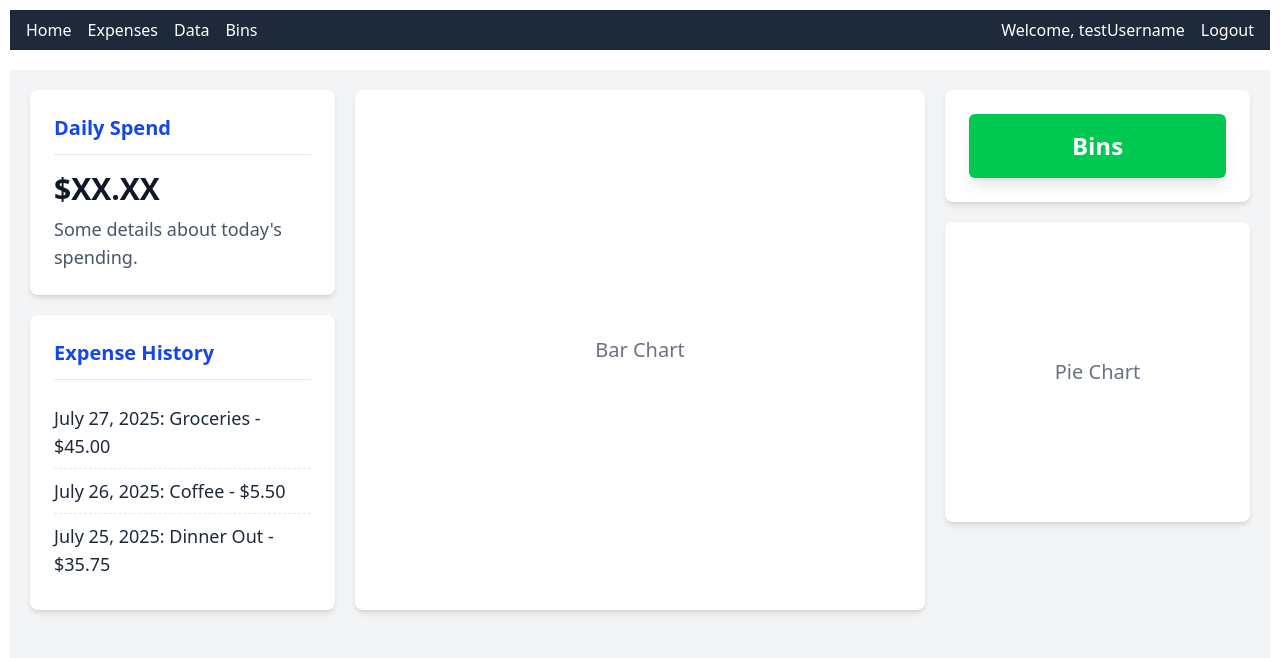
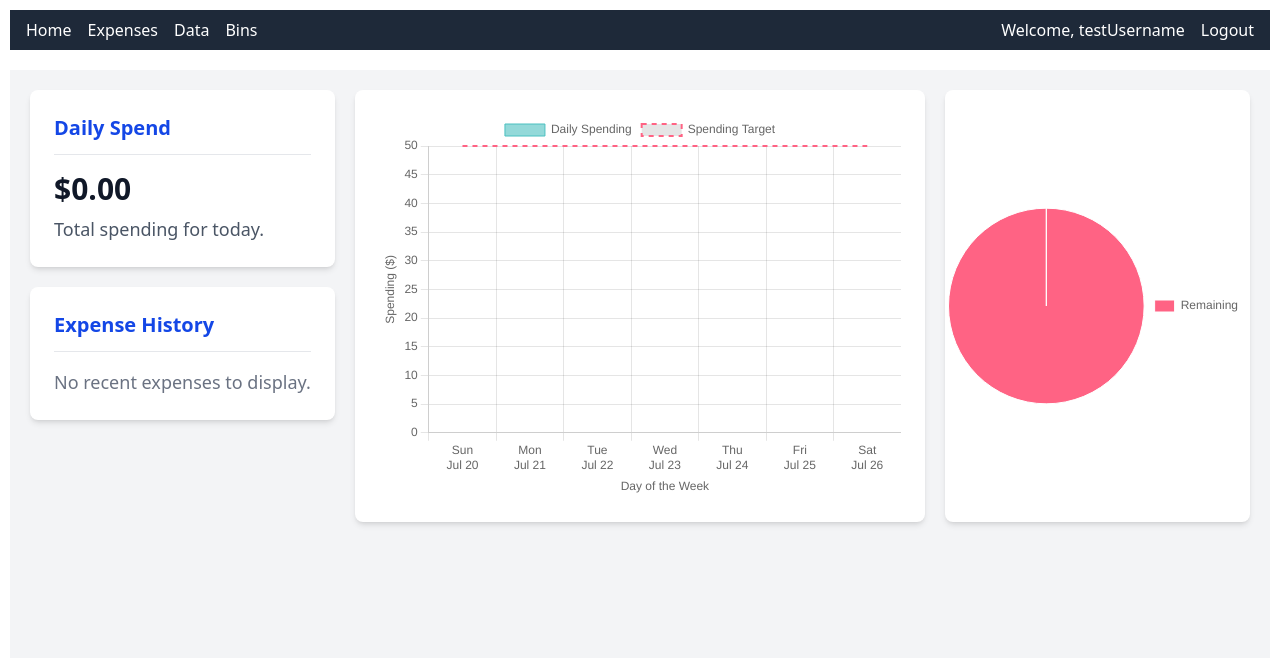
Before and after one commit to kim4jc/budget-app, a React (Vite) app in the folder client/: page / in a window 1280 px wide. Shown: the top 658 px of the page. Built offline with nearby package versions, Linux system fonts and the light colour scheme.

Commit message:
Added homepage graphs tied to bin pie chart and expense data. Need to update for backend data.

```diff
--- a/client/src/context/authcontext/expensecontext.jsx
+++ b/client/src/context/authcontext/expensecontext.jsx
@@ -8,11 +8,21 @@ export function ExpenseProvider({children}) {
 
     //mock adding/removing expenses using setUser until backend is setup
     const addExpense = (name, amount) => {
-        const newExpense = { name, amount };
-        setUser(prevUser => ({
-            ...prevUser,
-            expenses: [...prevUser.expenses, newExpense]
-        }));
+        //Added 'date' and parsed 'amount' ---
+        const newExpense = {
+            name,
+            amount: parseFloat(amount), // Ensure amount is a number for calculations
+            date: new Date().toISOString() // Store current date/time as ISO string
+        };
+
+        // Ensure user and user.expenses exist before attempting to spread
+        setUser(prevUser => {
+            const currentExpenses = prevUser?.expenses || []; // Handle case where expenses might be undefined
+            return {
+                ...prevUser,
+                expenses: [...currentExpenses, newExpense]
+            };
+        });
     };
 
     const removeExpense = (name) => {
--- a/client/src/pages/home/home.jsx
+++ b/client/src/pages/home/home.jsx
@@ -1,9 +1,246 @@
-import React from 'react';
+import React, { useState, useEffect } from 'react';
+import { useExpenses } from '../../context/authcontext/expensecontext.jsx'; // Import useExpenses context
+import { useBins } from '../../context/authcontext/binscontext.jsx';
+import { Pie, Bar } from 'react-chartjs-2';
+import {
+    Chart as ChartJS,
+    ArcElement,
+    Tooltip,
+    Legend,
+    CategoryScale,
+    LinearScale,
+    BarElement,
+    PointElement,
+    LineElement
+} from 'chart.js';
+
+// Register Chart.js components
+ChartJS.register(
+    ArcElement,
+    Tooltip,
+    Legend,
+    CategoryScale,
+    LinearScale,
+    BarElement,
+    PointElement,
+    LineElement
+);
+
+// Helper function to format date (e.g., "Jul 27")
+const formatDateShort = (date) => {
+    const options = { month: 'short', day: 'numeric' };
+    return new Date(date).toLocaleDateString('en-US', options);
+};
+
+// Helper function to get days of the current week (Sunday to Saturday)
+const getWeekDays = (referenceDate = new Date()) => { // Added referenceDate parameter
+    const today = new Date(referenceDate); // Use the reference date
+    today.setHours(0,0,0,0); // Normalize to start of day (important for daily comparisons)
+    const currentDayOfWeek = today.getDay(); // 0 for Sunday, 1 for Monday, etc.
+    const startOfWeek = new Date(today);
+    startOfWeek.setDate(today.getDate() - currentDayOfWeek); // Go back to Sunday at 00:00:00
+
+    const days = [];
+    for (let i = 0; i < 7; i++) {
+        const date = new Date(startOfWeek);
+        date.setDate(startOfWeek.getDate() + i);
+        days.push(date); // Add the Date object for each day
+    }
+    return days; // Returns an array of Date objects for Sun, Mon, ..., Sat
+};
 
 export default function HomePage() {
+    // Get expenses from context
+    const { expenses } = useExpenses();
+    const { bins } = useBins();
+
+    const [currentWeekDates, setCurrentWeekDates] = useState([]);
+    const [dynamicBarData, setDynamicBarData] = useState({
+        labels: [],
+        datasets: []
+    });
+    const [expenseHistoryItems, setExpenseHistoryItems] = useState([]);
+
+    // Function to calculate daily totals from actual expenses
+    const calculateDailyTotalsFromExpenses = (allExpenses, weekDates) => {
+        const dailyTotals = Array(7).fill(0); // Initialize with 0 for each day
+        const weekStartMs = weekDates[0].getTime();
+        // End of Saturday (inclusive)
+        const weekEndMs = weekDates[6].getTime() + (24 * 60 * 60 * 1000) - 1;
+
+        allExpenses.forEach(exp => {
+            const expenseDate = new Date(exp.date); // Convert ISO string back to Date object
+            const expenseTimeMs = expenseDate.getTime();
+
+            // Check if expense falls within the current week
+            if (expenseTimeMs >= weekStartMs && expenseTimeMs <= weekEndMs) {
+                const dayOfWeek = expenseDate.getDay(); // 0 for Sun, 1 for Mon, etc.
+                dailyTotals[dayOfWeek] += exp.amount;
+            }
+        });
+        return dailyTotals;
+    };
+
+    // Use useEffect to react to changes in 'expenses'
+    useEffect(() => {
+        const weekDates = getWeekDays(); // Get current week dates
+        setCurrentWeekDates(weekDates);
+
+        // Filter and process expenses for the bar chart
+        const spendingValues = calculateDailyTotalsFromExpenses(expenses, weekDates);
+        const dailySpendingTarget = 50; // Your test value for the dotted line
+
+        const newBarData = {
+            labels: weekDates.map(date => date.toDateString()), // Use full date string as internal label
+            datasets: [
+                {
+                    type: 'bar',
+                    label: 'Daily Spending',
+                    data: spendingValues, // Use calculated totals
+                    backgroundColor: 'rgba(75, 192, 192, 0.6)',
+                    borderColor: 'rgba(75, 192, 192, 1)',
+                    borderWidth: 1,
+                },
+                {
+                    type: 'line',
+                    label: 'Spending Target',
+                    data: Array(7).fill(dailySpendingTarget),
+                    borderColor: 'rgba(255, 99, 132, 1)',
+                    borderWidth: 2,
+                    fill: false,
+                    borderDash: [5, 5],
+                    pointRadius: 0,
+                    tension: 0,
+                }
+            ]
+        };
+        setDynamicBarData(newBarData);
+
+        // Prepare data for Expense History: Get 3 most recent transactions
+        const sortedTransactions = [...expenses].sort((a, b) => {
+            const dateA = new Date(a.date);
+            const dateB = new Date(b.date);
+            return dateB.getTime() - dateA.getTime(); // Sort descending (most recent first)
+        });
+        setExpenseHistoryItems(sortedTransactions.slice(0, 3)); // Get top 3
+    }, [expenses]); // IMPORTANT: Add 'expenses' to dependency array so it re-runs when expenses change
+
+    // --- Pie Chart Data and Options (unchanged) ---
+    const totalPercent = bins.reduce((sum, bin) => sum + bin.percentage, 0);
+    const remaining = Math.max(0, 100 - totalPercent);
+
+    const pieData = {
+        labels: [
+            ...bins.map(bin => bin.name),
+            ...(remaining > 0 ? ['Remaining'] : [])
+        ],
+        datasets: [
+            {
+                data: [
+                    ...bins.map(bin => bin.percentage),
+                    ...(remaining > 0 ? [remaining] : [])
+                ],
+                backgroundColor: [
+                    '#FF6384',
+                    '#36A2EB',
+                    '#FFCE56',
+                    '#4BC0C0',
+                    '#9966FF',
+                    '#FF9F40'
+                ],
+                borderColor: '#fff',
+                borderWidth: 1,
+            },
+        ]
+    };
+
+    const pieOptions = {
+        plugins: {
+            tooltip: {
+                callbacks: {
+                    label: function(context) {
+                        const label = context.label || '';
+                        const value = context.parsed || 0;
+                        return `${value}%`;
+                    }
+                }
+            },
+            legend: {
+                position: 'right',
+                labels: {
+                    boxWidth: 20,
+                }
+            },
+            title: {
+                display: true,
+                text: 'Spending Allocation',
+                font: {
+                    size: 18
+                },
+                padding: {
+                    top: 10,
+                    bottom: 20
+                }
+            }
+        },
+        responsive: true,
+        maintainAspectRatio: false,
+    };
+
+    const barOptions = {
+        plugins: {
+            title: {
+                display: true,
+                text: 'Daily Spending Overview',
+                font: {
+                    size: 18
+                },
+                padding: {
+                    top: 10,
+                    bottom: 20
+                }
+            },
+            legend: {
+                position: 'top',
+            },
+            tooltip: {
+                mode: 'index',
+                intersect: false,
+            }
+        },
+        responsive: true,
+        maintainAspectRatio: false,
+        scales: {
+            x: {
+                title: {
+                    display: true,
+                    text: 'Day of the Week'
+                },
+                ticks: {
+                    // X-axis labels
+                    callback: function(value, index, ticks) {
+                        const date = currentWeekDates[index];
+                        if (date) {
+                            const dayName = date.toLocaleDateString('en-US', { weekday: 'short' });
+                            const monthDate = formatDateShort(date); // e.g., "Jul 27"
+                            return [dayName, monthDate]; // Multiline label
+                        }
+                        return '';
+                    }
+                }
+            },
+            y: {
+                beginAtZero: true,
+                title: {
+                    display: true,
+                    text: 'Spending ($)'
+                }
+            }
+        }
+    };
+
     return (
         <div className="min-h-screen bg-gray-100 font-sans text-gray-800">
-
             {/* Main Content */}
             <div className="flex flex-col md:flex-row p-5 gap-5 max-w-7xl mx-auto mt-5">
 
@@ -13,46 +250,61 @@ export default function HomePage() {
                     {/* Daily Spending */}
                     <div className="bg-white p-6 rounded-lg shadow-md">
                         <h2 className="text-xl font-semibold text-blue-700 pb-3 mb-4 border-b border-gray-200">Daily Spend</h2>
-                        {/* Placeholder data */}
-                        <p className="text-3xl font-bold text-gray-900 mb-2">$XX.XX</p>
-                        <p className="text-gray-600 text-lg">Some details about today's spending.</p>
+                        {/* Calculate and display today's total spending based on 'expenses' */}
+                        <p className="text-3xl font-bold text-gray-900 mb-2">
+                          ${(expenses
+                                .filter(exp => new Date(exp.date).toDateString() === new Date().toDateString())
+                                .reduce((sum, exp) => sum + exp.amount, 0)
+                            ).toFixed(2)}
+                        </p>
+                        <p className="text-gray-600 text-lg">Total spending for today.</p>
                     </div>
 
                     {/* Expense History */}
                     <div className="bg-white p-6 rounded-lg shadow-md">
                         <h2 className="text-xl font-semibold text-blue-700 pb-3 mb-4 border-b border-gray-200">Expense History</h2>
                         <ul className="list-none p-0 m-0">
-                            {/* Placeholder Data */}
-                            <li className="py-2 border-b border-dashed border-gray-200 text-lg">July 27, 2025: Groceries - $45.00</li>
-                            <li className="py-2 border-b border-dashed border-gray-200 text-lg">July 26, 2025: Coffee - $5.50</li>
-                            <li className="py-2 text-lg">July 25, 2025: Dinner Out - $35.75</li>
+                            {/* Dynamically rendered Expense History Items */}
+                            {expenseHistoryItems.length > 0 ? (
+                                expenseHistoryItems.map((item, index) => (
+                                    // Use a unique key. If your expensecontext.jsx was updated with 'id', use item.id
+                                    <li key={item.id || `${item.name}-${item.amount}-${item.date}`}
+                                        className={`py-2 ${index < expenseHistoryItems.length -1 ? 'border-b border-dashed border-gray-200' : ''} text-lg`}>
+                                        <span className="font-semibold">{new Date(item.date).toLocaleDateString('en-US', { month: 'short', day: 'numeric' })}:</span> {item.name} - <span className="font-bold">${item.amount.toFixed(2)}</span>
+                                    </li>
+                                ))
+                            ) : (
+                                <li className="text-gray-500 text-lg">No recent expenses to display.</li>
+                            )}
                         </ul>
                     </div>
                 </div>
 
                 {/* Center Panel: Bar Chart */}
                 <div className="flex-grow bg-white p-6 rounded-lg shadow-md flex justify-center items-center min-h-[300px]">
-                    {/* In a real app, a charting library component would go here */}
-                    <p className="text-xl text-gray-500">Bar Chart</p>
-                    {/* <BarChartComponent data={otherData} /> */}
+                    <div className="w-full h-full max-w-2xl max-h-[400px]">
+                        {dynamicBarData.labels.length > 0 && dynamicBarData.datasets.length > 0 ? (
+                            <Bar data={dynamicBarData} options={barOptions} />
+                        ) : (
+                            <p className="text-xl text-gray-500">Add expenses to see your spending history!</p>
+                        )}
+                    </div>
                 </div>
 
                 {/* Right Panel: Bins Button & Pie Chart */}
                 <div className="flex flex-col gap-5 md:w-1/3 lg:w-1/4">
 
-                    {/* Bins Button */}
-                    <div className="bg-white p-6 rounded-lg shadow-md text-center">
-                        <button className="w-full py-4 text-2xl font-bold bg-green-500 text-white rounded-md shadow-lg hover:bg-green-600 transition duration-300">
-                            Bins
-                        </button>
+                    {/* Pie Chart */}
+                    <div className="bg-white p-6 rounded-lg shadow-md flex justify-center items-center min-h-[300px]">
+                        {bins.length > 0 || remaining > 0 ? (
+                            <div className="w-64 h-64 md:w-80 md:h-80 lg:w-96 lg:h-96">
+                                <Pie data={pieData} options={pieOptions} />
+                            </div>
+                        ) : (
+                            <p className="text-gray-500 text-lg">No bins to display</p>
+                        )}
                     </div>
 
-                    {/* Pie Chart */}
-                    <div className="bg-white p-6 rounded-lg shadow-md flex justify-center items-center min-h-[300px]">
-                        {/* In a real app, a charting library component would go here */}
-                        <p className="text-xl text-gray-500">Pie Chart</p>
-                        {/* <PieChartComponent data={otherData} /> */}
-                    </div>
                 </div>
             </div>
         </div>
```
Also changed, not shown: 1 other file (tests, documents, lock files or other folders).
